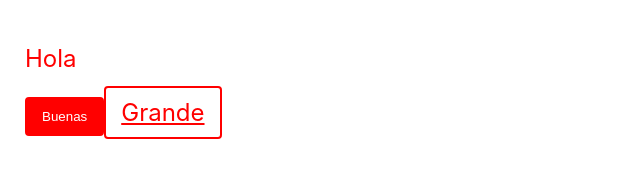
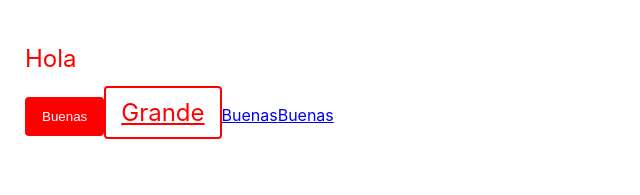
Before and after one commit to alberto-2-garcia/definitive-react-guide, a React (Vite) app: page / in a window 1280 px wide. Shown: the top 195 px of the page, without its empty margins (0-640 px from the left). Built offline with nearby package versions, Linux system fonts and the light colour scheme.

Commit message:
Added Link and StyledLink components

```diff
--- a/src/App.tsx
+++ b/src/App.tsx
@@ -29,6 +29,19 @@ const Button = styled.button<ButtonProps>`
 const BlockButton = styled(Button)`
   width: 100%;
   font-size: 24px;
+`;
+
+interface LinkProps {
+  className: string;
+  href: string;
+}
+
+const Link: FC<LinkProps> = ({ className, ...props }) => {
+  return <a className={className} {...props} />
+}
+
+const StyledLink = styled(Link)`
+  color: blue;
 `
 
 function App() {
@@ -37,6 +50,8 @@ function App() {
       <P>Hola</P>
       <Button primary>Buenas</Button>
       <BlockButton as="a" href="#">Grande</BlockButton>
+      <Link className='hola' href='#'>Buenas</Link>
+      <StyledLink className='hola' href='#'>Buenas</StyledLink>
     </Content>
   )
 }
```
